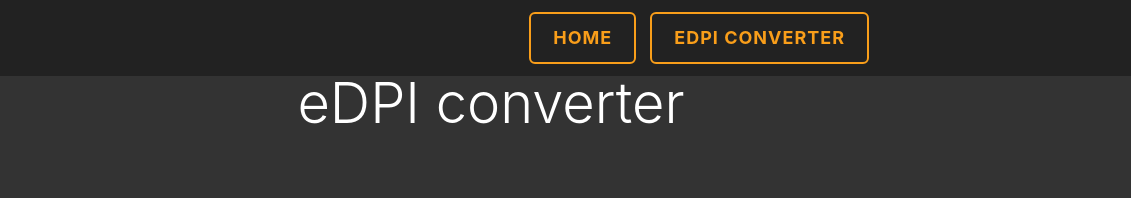
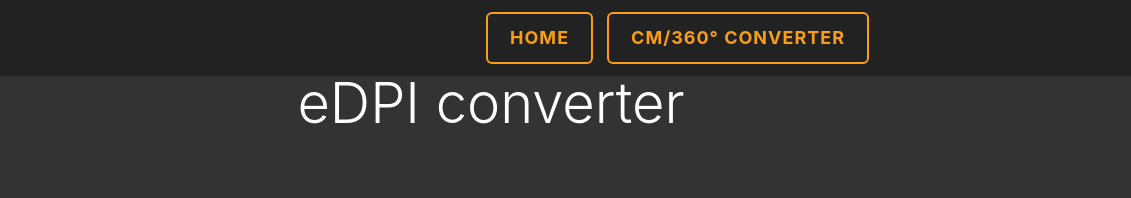
Before and after one commit to adhaase/Overwatch-cm-360, a plain HTML site: page edpi.html in a window 1280 px wide. Shown: the top 198 px of the page, 149-1280 px from the left. Drawn offline with nearby package versions, Linux system fonts and the light colour scheme.

Commit message:
changed button text

```diff
--- a/edpi.html
+++ b/edpi.html
@@ -30,7 +30,7 @@
                 <div class="button-box col-lg-12">
                     <ul>
                         <li>
-                            <a href="cm-360.html" class="btn btn-primary btn-lg outline">eDPI converter</a>
+                            <a href="cm-360.html" class="btn btn-primary btn-lg outline">cm/360° converter</a>
                         </li>
                         <li>
                             <a href="index.html" class="btn btn-primary btn-lg outline">Home</a>
```
